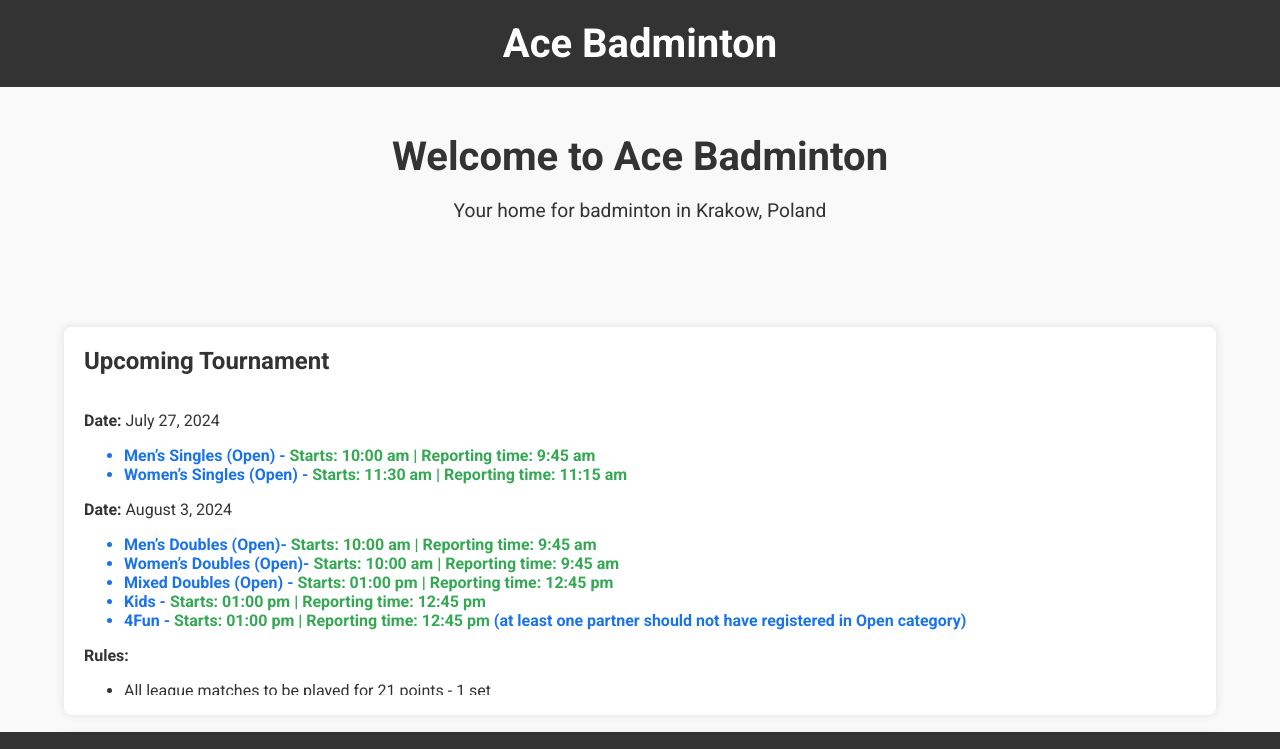
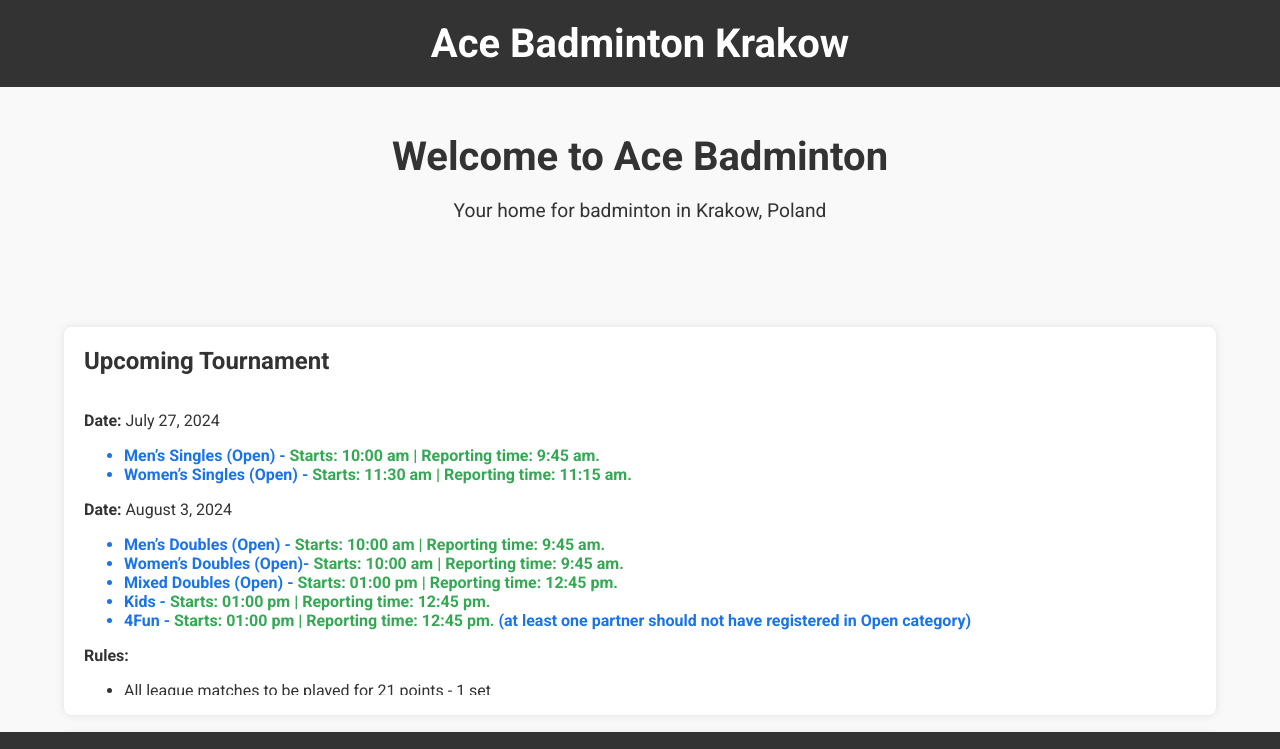
Before and after one commit to acebadmintonkrakow/acebadmintonkrakow, a plain HTML site: page index.html in a window 1280 px wide. Shown: the top 749 px of the page. Drawn offline with Linux system fonts and the light colour scheme.

Commit message:
Update index.html

```diff
--- a/index.html
+++ b/index.html
@@ -157,7 +157,7 @@
 </head>
 <body>
     <header>
-        <h1>Ace Badminton</h1>
+        <h1>Ace Badminton Krakow</h1>
     </header>
 
     <section id="showcase">
@@ -173,16 +173,16 @@
             <div class="upcoming-tournaments-list">
                 <p><strong>Date:</strong> July 27, 2024</p>
                 <ul>
-                    <li class="category">Men’s Singles (Open) - <span class="details">Starts: 10:00 am | Reporting time: 9:45 am</span></li>
-                    <li class="category">Women’s Singles (Open) - <span class="details">Starts: 11:30 am | Reporting time: 11:15 am</span></li>
+                    <li class="category">Men’s Singles (Open) - <span class="details">Starts: 10:00 am | Reporting time: 9:45 am.</span></li>
+                    <li class="category">Women’s Singles (Open) - <span class="details">Starts: 11:30 am | Reporting time: 11:15 am.</span></li>
                 </ul>
                 <p><strong>Date:</strong> August 3, 2024</p>
                 <ul>
-                    <li class="category">Men’s Doubles (Open)- <span class="details">Starts: 10:00 am | Reporting time: 9:45 am</span></li>
-                    <li class="category">Women’s Doubles (Open)- <span class="details">Starts: 10:00 am | Reporting time: 9:45 am</span></li>
-                    <li class="category">Mixed Doubles (Open) - <span class="details">Starts: 01:00 pm | Reporting time: 12:45 pm</span></li>
-                    <li class="category">Kids - <span class="details">Starts: 01:00 pm | Reporting time: 12:45 pm</span></li>
-                    <li class="category">4Fun - <span class="details">Starts: 01:00 pm | Reporting time: 12:45 pm</span> (at least one partner should not have registered in Open category)</li>
+                    <li class="category">Men’s Doubles (Open) - <span class="details">Starts: 10:00 am | Reporting time: 9:45 am.</span></li>
+                    <li class="category">Women’s Doubles (Open)- <span class="details">Starts: 10:00 am | Reporting time: 9:45 am.</span></li>
+                    <li class="category">Mixed Doubles (Open) - <span class="details">Starts: 01:00 pm | Reporting time: 12:45 pm.</span></li>
+                    <li class="category">Kids - <span class="details">Starts: 01:00 pm | Reporting time: 12:45 pm.</span></li>
+                    <li class="category">4Fun - <span class="details">Starts: 01:00 pm | Reporting time: 12:45 pm.</span> (at least one partner should not have registered in Open category)</li>
                 </ul>
                 <p><strong>Rules:</strong></p>
                 <ul>
```
